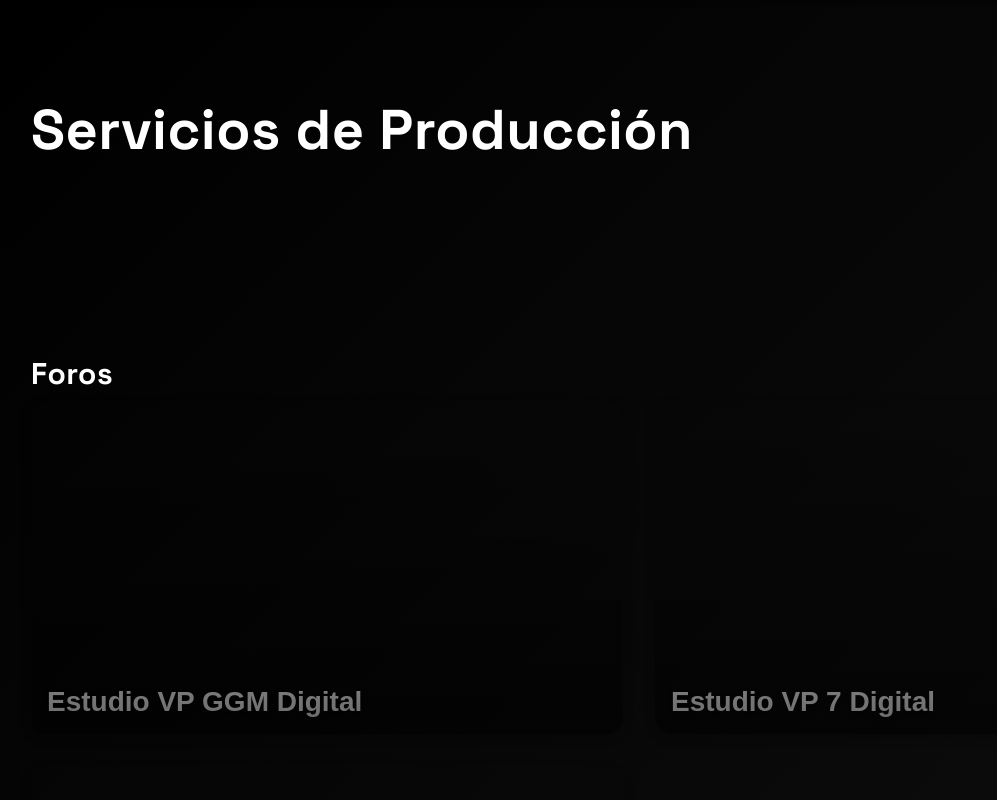
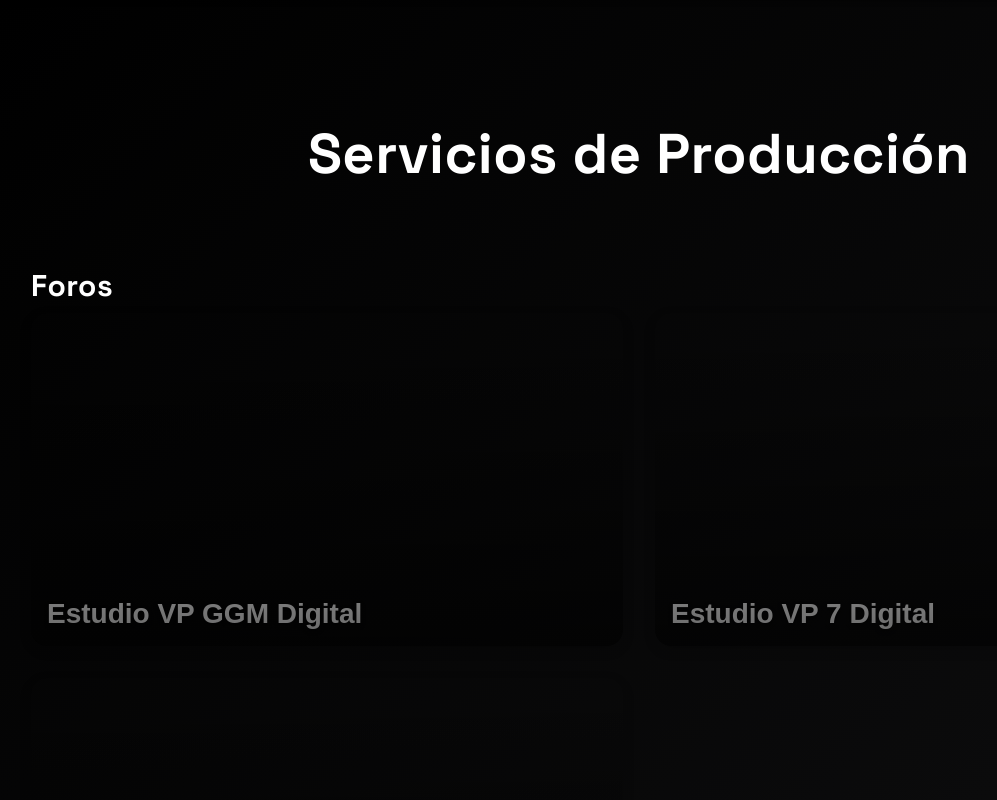
Before and after one commit to Jamon1405/Reto90Dias, a Next.js app: page /servicios in a window 1280 px wide. Shown: the top 800 px of the page, without its empty margins (1-998 px from the left). Built offline with nearby package versions, Linux system fonts and the light colour scheme.

Commit message:
fix spacing and scroll for about and services

```diff
--- a/src/app/(site)/about/page.js
+++ b/src/app/(site)/about/page.js
@@ -10,7 +10,7 @@ export default function Page() {
       </header>
 
       {/* BLOQUE 1 */}
-      <section className="section">
+      <section className="section first">
         <div className="grid">
           <div className="img img-ph" role="img" aria-label="IMG-01 16:9 mínimo 1600×900 — backstage/control room">
             {/* [IMG-01 16:9 mínimo 1600×900 — backstage/control room] */}
--- a/src/app/en/about/page.js
+++ b/src/app/en/about/page.js
@@ -10,7 +10,7 @@ export default function Page() {
       </header>
 
       {/* BLOCK 1 */}
-      <section className="section">
+      <section className="section first">
         <div className="grid">
           <div className="img img-ph" role="img" aria-label="IMG-01 16:9 minimum 1600×900 — backstage/control room">
             {/* [IMG-01 16:9 minimum 1600×900 — backstage/control room] */}
--- a/src/components/ServiciosProduccion.js
+++ b/src/components/ServiciosProduccion.js
@@ -259,7 +259,7 @@ export default function ServiciosProduccion({ lang = 'es' }) {
   return (
     <section className="servicios">
       {/* HERO */}
-      <header className="section">
+      <header className="hero">
         <h1 className="h1">{t.hero.title}</h1>
         {t.hero.intro && <p className="p">{t.hero.intro}</p>}
       </header>
@@ -267,7 +267,11 @@ export default function ServiciosProduccion({ lang = 'es' }) {
       {t.categories.map((c, idx) => {
         if (c.slug === 'foros' || c.slug === 'stages') {
           return (
-            <section key={c.slug} id={c.slug} className="section">
+            <section
+              key={c.slug}
+              id={c.slug}
+              className={`section ${idx === 0 ? 'first' : ''}`}
+            >
               <h2 className="h2">{c.title}</h2>
               <div className="forum-thumbs">
                 {c.forums.map((f, i) => {
@@ -328,7 +332,11 @@ export default function ServiciosProduccion({ lang = 'es' }) {
         }
 
         return (
-          <section key={c.slug} id={c.slug} className="section">
+          <section
+            key={c.slug}
+            id={c.slug}
+            className={`section ${idx === 0 ? 'first' : ''}`}
+          >
             <div className={`grid ${idx % 2 === 1 ? 'swap' : ''}`}>
               <div className="img ph" aria-label={`Imagen sección ${c.title}`}>
                 {/* [IMG-${c.slug} 16:9] */}
--- a/src/styles/about.css
+++ b/src/styles/about.css
@@ -1,5 +1,6 @@
 .about{max-width:1280px;margin:0 auto;padding:0 32px;font-family:Inter,"Helvetica Neue",Arial,system-ui,sans-serif}
 .section{padding:96px 0}
+.section.first{padding-top:48px}
 .grid{display:grid;grid-template-columns:1fr;gap:48px;align-items:center}
 @media(min-width:960px){.grid{grid-template-columns:repeat(12,1fr);gap:48px}.img{grid-column:span 7}.txt{grid-column:span 5}.swap .img{order:2}}
 .h1{font-size:clamp(40px,6vw,56px);line-height:1.2;margin:0 0 16px;font-weight:700}
@@ -9,4 +10,4 @@
 .img-ph{aspect-ratio:16/9;background:#e5e5e5;border-radius:16px;display:flex;align-items:center;justify-content:center;color:#666}
 .button{display:inline-block;padding:.75rem 1.5rem;background:var(--accent);color:#fff;text-transform:uppercase;font-weight:700;letter-spacing:1px;text-decoration:none}
 .button:hover{opacity:.9}
-.hero{padding:120px 0;text-align:center}
+.hero{padding:120px 0 32px;text-align:center}
--- a/src/styles/servicios.css
+++ b/src/styles/servicios.css
@@ -1,21 +1,25 @@
 .servicios{max-width:1280px;margin:0 auto;padding:0 32px}
 .section{padding:96px 0}
+.section.first{padding-top:48px}
 .grid{display:grid;grid-template-columns:1fr;gap:32px;align-items:center}
 @media(min-width:960px){.grid{grid-template-columns:repeat(12,1fr)}.img{grid-column:span 7}.txt{grid-column:span 5}.swap .img{order:2}}
 .h1{font-size:clamp(40px,6vw,56px);line-height:1.2;margin:0;color:#fff}
 .h2,.h3{font-size:clamp(24px,3vw,30px);line-height:1.25;margin:0 0 8px;color:#fff}
-.p{margin-top:12px;font-size:18px;line-height:1.7}
+.p{margin:12px 0;font-size:18px;line-height:1.7}
 .ph{aspect-ratio:16/9;background:#e5e5e5;border-radius:16px;display:flex;align-items:center;justify-content:center;color:#666}
 .table{width:100%;border-collapse:collapse;margin-top:24px}
 .table th,.table td{border:1px solid #e5e5e5;padding:12px 14px;text-align:left;font-size:15px}
 .table thead th{background:#fafafa;font-weight:600}
 .modal{position:fixed;inset:0;background:rgba(0,0,0,.5);display:none;align-items:center;justify-content:center;padding:24px}
 .modal.open{display:flex}
-.modal-card{max-width:960px;width:100%;background:#fff;border-radius:16px;padding:24px;color:var(--primary)}
+.modal-card{max-width:960px;width:100%;max-height:90vh;overflow-y:auto;background:#fff;border-radius:16px;padding:24px;color:var(--primary)}
 .modal-card .button{margin-top:16px}
+.modal-card ul{margin-bottom:24px}
 .txt ul{margin-top:12px;padding-left:20px;list-style:disc}
 .button{display:inline-block;padding:.75rem 1.5rem;background:var(--accent);color:#fff;text-transform:uppercase;font-weight:700;letter-spacing:1px;text-decoration:none}
 .button:hover{opacity:.9}
+
+.hero{padding:120px 0 32px;text-align:center}
 
 .forum-thumbs{display:grid;grid-template-columns:1fr;gap:32px}
 @media(min-width:960px){.forum-thumbs{grid-template-columns:repeat(2,1fr)}}
```
